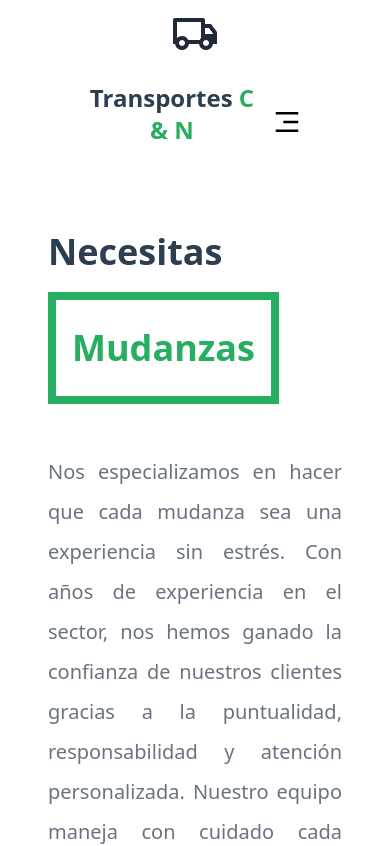
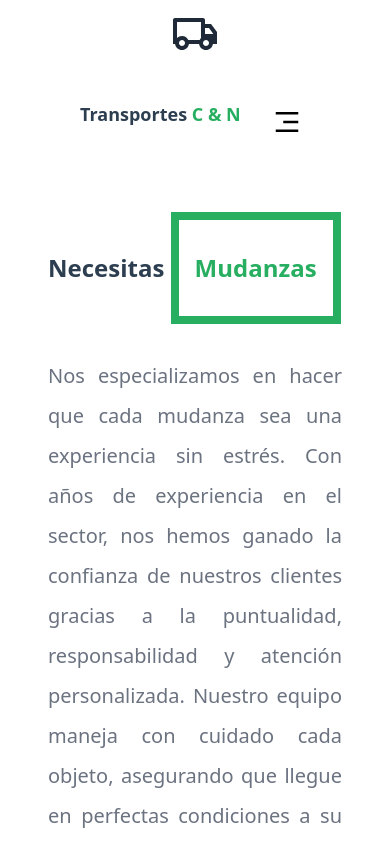
Before and after one commit to Camilo-Correa/web-mudanza, a React (Vite) app: page /home in a window 390 px wide. Shown: the top 846 px of the page. Built offline with nearby package versions, Linux system fonts and the light colour scheme.

Commit message:
Cambios de Responsive

```diff
--- a/src/Pages/Home.jsx
+++ b/src/Pages/Home.jsx
@@ -27,8 +27,8 @@ function Home() {
         <section className="min-h-[90vh] grid grid-cols-1 xl:grid-cols-8 ">
             {/* Información */}
             <div className="md:col-span-4 flex items-center justify-center p-8 xl:p-16">
-                <div className="flex flex-col p-4 gap-12">
-                    <h1 className="xl:text-5xl text-4xl text-justify font-bold leading-[5rem] xl:leading-[6.5rem] text-secondary-200">
+                <div className="flex flex-col p-4 gap-8">
+                    <h1 className="xl:text-5xl text-2xl text-justify font-bold leading-[5rem] xl:leading-[6.5rem] text-secondary-200">
                         Necesitas{' '}
                         <span className="text-primary py-2 px-4 border-8 border-primary relative transition-all
                         duration-500 ease-in-out inline-block">
--- a/src/components/Header.jsx
+++ b/src/components/Header.jsx
@@ -8,14 +8,14 @@ const Header = () => {
     <section className="flex flex-col items-center space-y-4 ">
       {/* Logo centrado */}
       <div className="flex justify-center">
-        <a href='#' className='text-2xl font-bold relative p-2 bg-white'>
+        <a href='/home' className='text-2xl font-bold relative p-2 bg-white'>
         <RiTruckLine className="text-5xl text-gray-800" />
         </a>
       </div>
       <header className='flex items-center justify-between xl:justify-start w-full py-4 px-20 h-[10vh] z-50'>
       {/* Título centrado */}
       <div className="xk:w-1/6 text-center -mt-4">
-        <span className="text-2xl font-bold text-secondary-200 ">Transportes <span className='text-primary'>C & N</span>
+        <span className="text-[18px] font-bold text-secondary-200 ">Transportes <span className='text-primary'>C & N</span>
         </span>
       </div>
 
```
